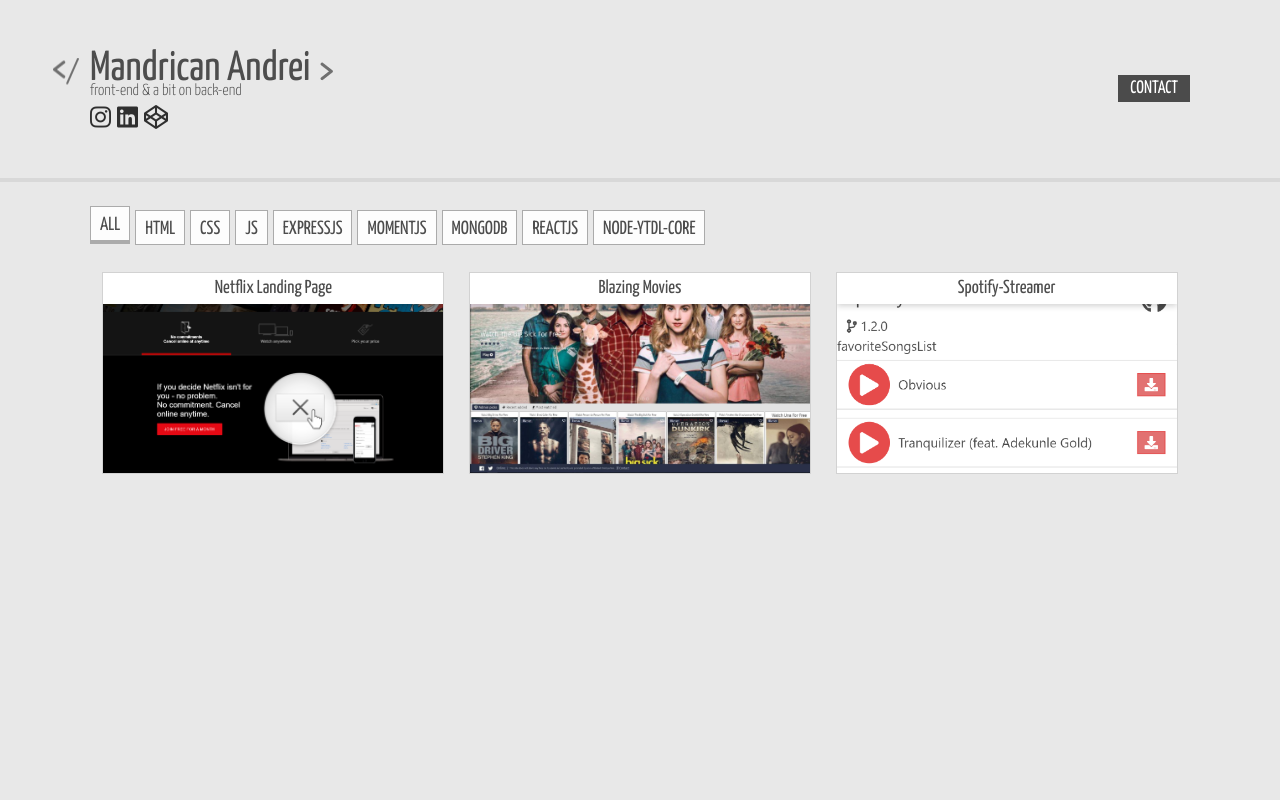
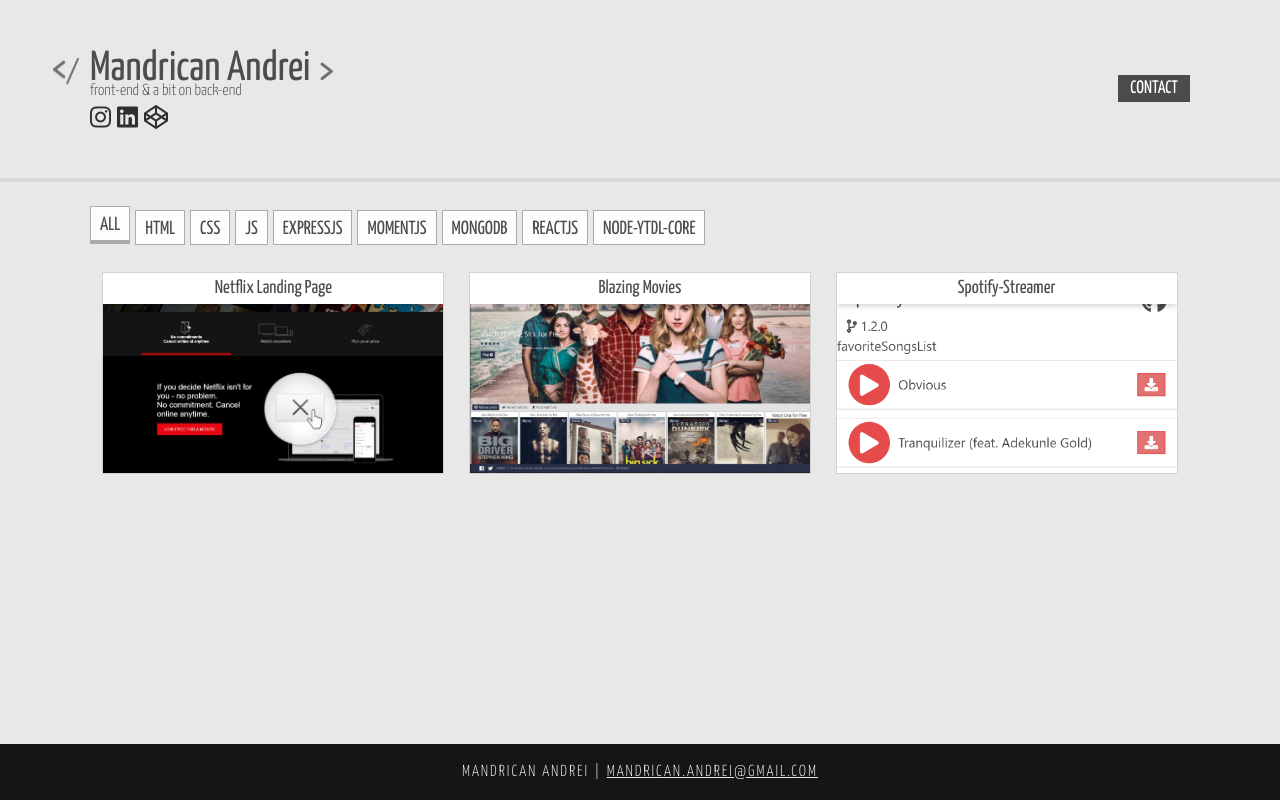
Before and after one commit to Andrei1524/portfolio_dev, a Vue app: page / in a window 1280 px wide. Built offline with nearby package versions, Linux system fonts and the light colour scheme.

Commit message:
fixed home page footer to stay on bottom of the page

```diff
--- a/src/App.vue
+++ b/src/App.vue
@@ -5,23 +5,30 @@
     <div class="page">
       <router-view />
     </div>
+    <app-footer></app-footer>
   </div>
 </template>
 
 <script>
 import Header from "./components/Header";
-
+import Footer from "./components/Footer";
 export default {
   data() {
-    return {};
+    return {
+      pageHeight: ""
+    };
   },
   created() {
     // fill THE DEFAULT TECHS TO FILTER BY
     this.$store.dispatch("loadProjects");
     this.$store.dispatch("initTech", this.$store.getters.getTechs);
   },
+  mounted() {},
+  updated() {},
+  methods: {},
   components: {
-    "app-header": Header
+    "app-header": Header,
+    "app-footer": Footer
   }
 };
 </script>
--- /dev/null
+++ b/src/components/Footer.vue
@@ -0,0 +1,32 @@
+<template>
+  <footer>
+    <p>
+      Mandrican Andrei |
+      <a href="mailto:mandrican.andrei@gmail.com">mandrican.andrei@gmail.com</a>
+    </p>
+  </footer>
+</template>
+
+<script>
+export default {};
+</script>
+
+<style lang="scss" scoped>
+footer {
+  text-align: center;
+  background: #151515;
+  padding: 20px 0;
+  margin: 0;
+  color: #e8e8e8;
+  font-weight: 300;
+  text-transform: uppercase;
+  letter-spacing: 2px;
+  p {
+    margin: 0;
+    color: #e8e8e8;
+  }
+  a {
+    color: #e8e8e8;
+  }
+}
+</style>
--- a/src/store/index.js
+++ b/src/store/index.js
@@ -8,7 +8,8 @@
 export default new Vuex.Store({
   state: {
     projects: [],
-    filter_tech: []
+    filter_tech: [],
+    pageHeight: undefined
   },
   mutations: {
     SET_TECH(state, payload) {
@@ -22,6 +23,9 @@
     },
     LOAD_PROJECTS(state, payload) {
       state.projects = payload;
+    },
+    SET_HEIGHT(state, payload) {
+      state.pageHeight = payload;
     }
   },
   actions: {
@@ -43,6 +47,9 @@
       });
 
       commit("LOAD_PROJECTS", urledProjects);
+    },
+    setPageHeight({ commit }, payload) {
+      commit('SET_HEIGHT', payload);
     }
   },
   modules: {},
--- a/src/views/Home.vue
+++ b/src/views/Home.vue
@@ -1,5 +1,8 @@
 <template>
-  <div>
+  <div
+    class="home"
+    :style="{ height: 'calc(100vh - ' + (pageHeight - 14) + 'px' + ')' }"
+  >
     <app-project-filter></app-project-filter>
     <app-projects></app-projects>
   </div>
@@ -7,14 +10,28 @@
 
 <script>
 // @ is an alias to /src
-import ProjectFilter from '../components/ProjectFilter'
-import Projects from '../components/Projects'
+import ProjectFilter from "../components/ProjectFilter";
+import Projects from "../components/Projects";
 
 export default {
-  name: 'home',
+  name: "home",
+  data() {
+    return {
+      pageHeight: undefined
+    };
+  },
   components: {
-    'app-projects': Projects,
-    'app-project-filter': ProjectFilter
+    "app-projects": Projects,
+    "app-project-filter": ProjectFilter
+  },
+  mounted() {
+    console.log(this.$el.clientHeight);
+    this.pageHeight = this.$el.clientHeight;
   }
+};
+</script>
+
+<style lang="scss" scoped>
+.home {
 }
-</script>
+</style>
--- a/src/views/Project.vue
+++ b/src/views/Project.vue
@@ -12,6 +12,19 @@
         :src="require('@/assets/project_pictures/' + project.image)"
         alt=""
       />
+    </div>
+
+    <div class="project-about">
+      <h2>About</h2>
+      <p>{{ project.about }}</p>
+    </div>
+    <div class="project-tech">
+      <h2>Technologies</h2>
+      <ul>
+        <li v-for="tech in project.tech" :key="tech">
+          {{ tech.toUpperCase() }}
+        </li>
+      </ul>
     </div>
   </div>
 </template>
@@ -70,4 +83,14 @@
   width: 75%;
   margin: 30px auto;
 }
+.project-about,
+.project-tech {
+  color: #4d4d4d;
+  margin: 20px 0;
+  margin-top: 40px;
+  h2,
+  p {
+    margin: 0px;
+  }
+}
 </style>
```
